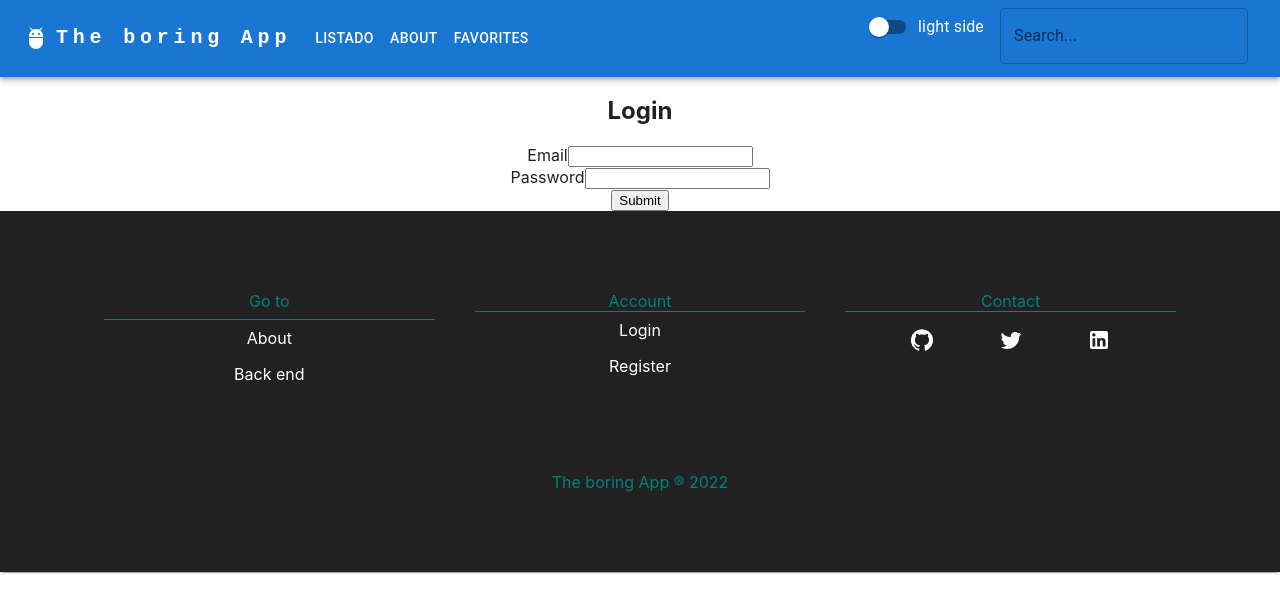
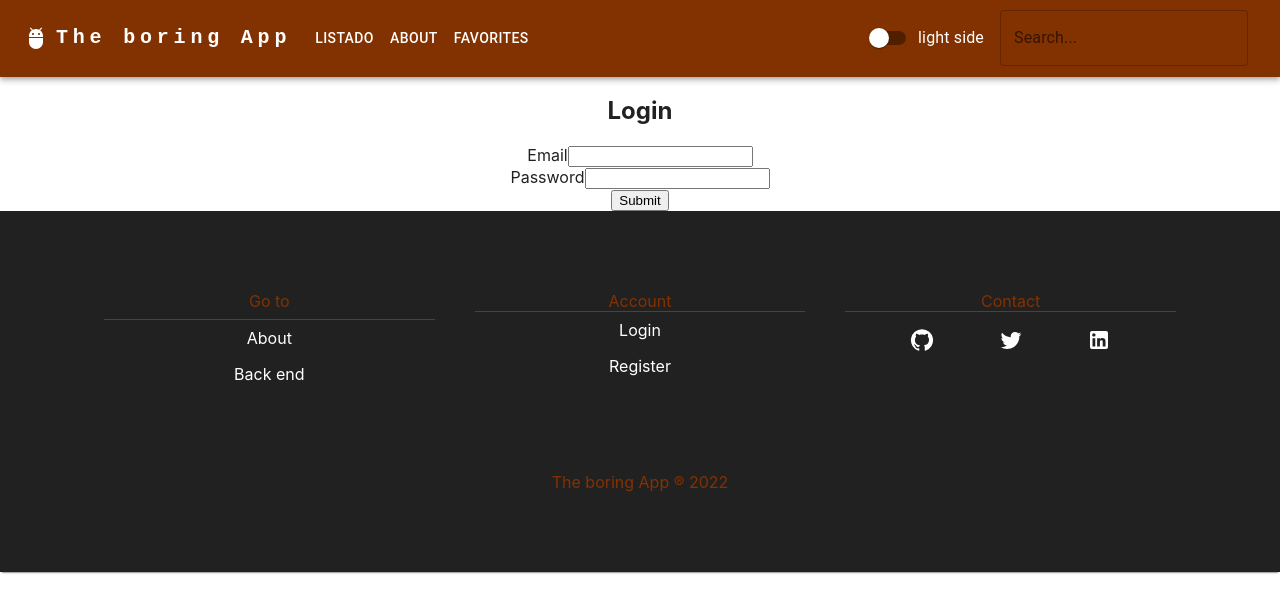
Before and after one commit to petermoyano/react-skill-up1, a React (Create React App) app: page / in a window 1280 px wide. Shown: the top 612 px of the page. Built offline with nearby package versions, Linux system fonts and the light colour scheme.

Commit message:
Color styling to footer, and Movie titles. Center switch

```diff
--- a/src/App.js
+++ b/src/App.js
@@ -22,10 +22,10 @@ function App() {
   const [themeMode, SetThemeMode] = React.useState("light")
   const theme = createTheme({
     palette: {
-      mode: themeMode
-      /* primary: {
-        main: '#110B11'
-      } */
+      mode: themeMode,
+      primary: {
+        main: '#823200'
+      }
     }
   })
 
--- a/src/components/Footer.js
+++ b/src/components/Footer.js
@@ -10,7 +10,7 @@ function Footer() {
     return (<footer>
         <Box
             bgcolor={"text.primary"}
-            color="teal"
+            color='#823200'
             px={{ xs: 3, sm: 10 }}
             py={{ xs: 5, sm: 10 }}
         >
--- a/src/components/Header.js
+++ b/src/components/Header.js
@@ -171,7 +171,7 @@ const ResponsiveAppBar = ({ themeMode, SetThemeMode }) => {
                                 '& > :not(style)': { m: 1, height: '6ch' },
                             }}
                         >
-                            <Box sx={{ display: 'flex' }}>
+                            <Box spacing={2} sx={{ display: 'flex', alignItems: 'center' }}>
                                 <ThemeSwitch themeMode={themeMode} SetThemeMode={SetThemeMode} />
                                 <form noValidate autoComplete="off" onSubmit={handleSubmit}>
                                     <TextField
--- a/src/components/MovieCard.js
+++ b/src/components/MovieCard.js
@@ -59,7 +59,7 @@ export default function MovieCard({ movie }) {
                     <CardHeader
                         title={movie.title.slice(0, 25)}
                         subheader={`${movie.release_date.slice(0, 4)}`}
-                        sx={{ color: 'black', maxHeight: 100, minHeight: 100 }}
+                        sx={{ color: '#823200', maxHeight: 100, minHeight: 100 }}
                     />
                     <CardMedia
                         component="img"
--- a/src/components/ThemeSwitch.js
+++ b/src/components/ThemeSwitch.js
@@ -9,7 +9,7 @@ export default function ThemeSwitch({ themeMode, SetThemeMode }) {
     }
     return (
         <FormGroup >
-            <FormControlLabel control={<Switch color="warning" onClick={toggleThemeMode} />} label={`${themeMode} side`} />
+            <FormControlLabel control={<Switch onClick={toggleThemeMode} />} label={`${themeMode} side`} />
         </FormGroup>
     );
 }
```
